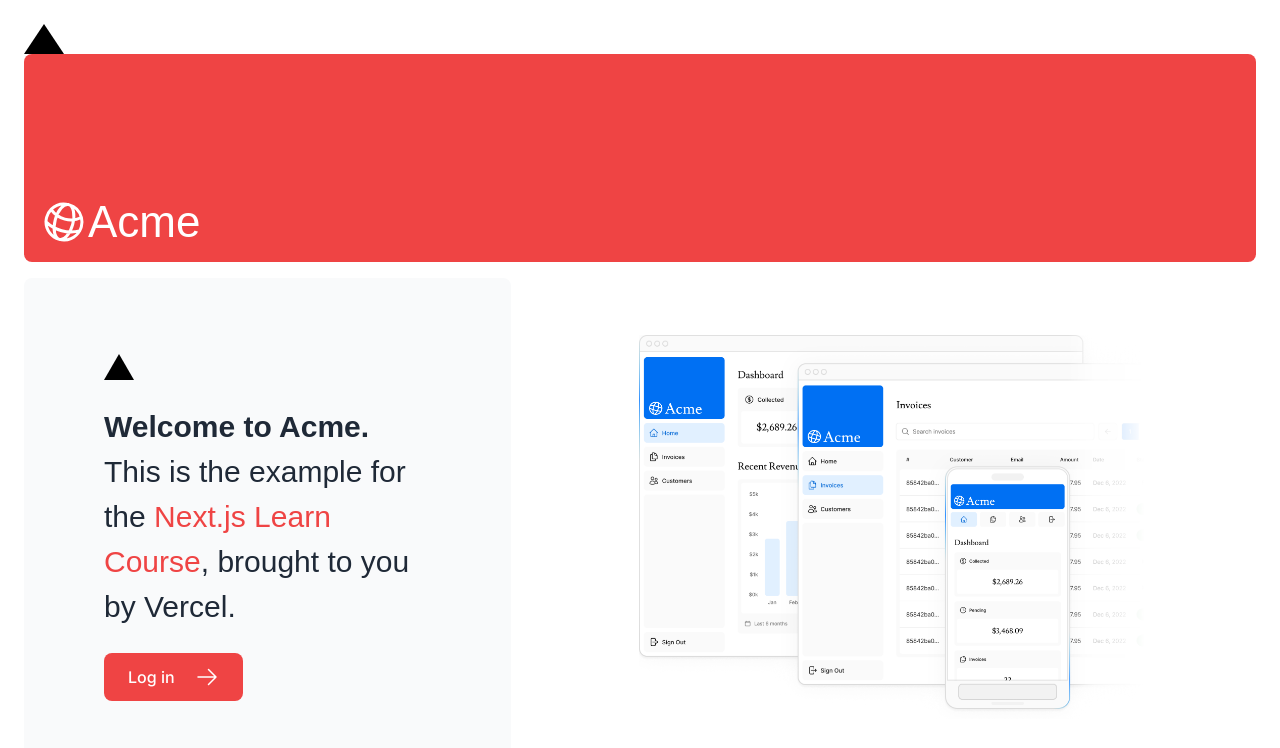
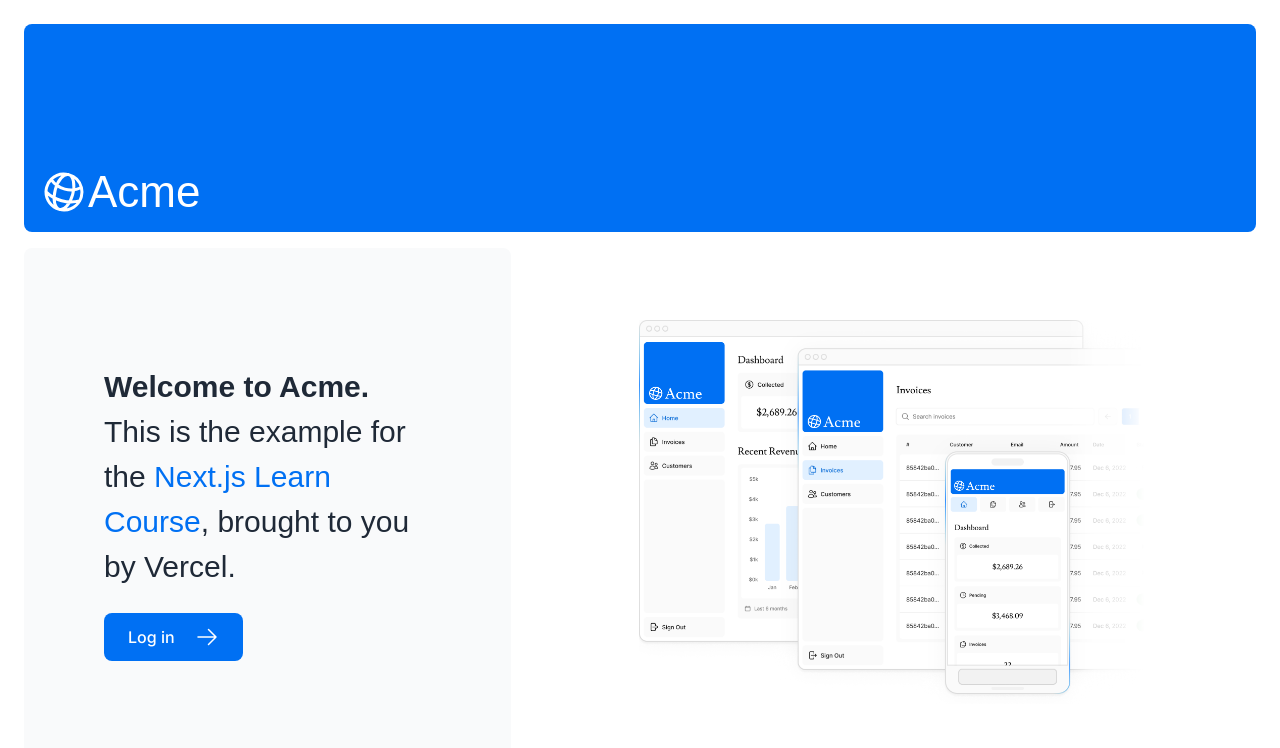
Before and after one commit to imaazkhalid/nextjs-dashboard, a Next.js app: page / in a window 1280 px wide. Shown: the top 748 px of the page. Built offline with nearby package versions, Linux system fonts and the light colour scheme; a web font is replaced by a local one.

Commit message:
Update page.tsx

```diff
--- a/app/page.tsx
+++ b/app/page.tsx
@@ -8,25 +8,21 @@
 export default function Page() {
   return (
     <main className="flex min-h-screen flex-col p-6">
-      <div className={styles.shape}></div>
-      <div className="flex h-20 shrink-0 items-end rounded-lg bg-red-500 p-4 md:h-52">
+      <div className="flex h-20 shrink-0 items-end rounded-lg bg-blue-500 p-4 md:h-52">
         {<AcmeLogo />}
       </div>
       <div className="mt-4 flex grow flex-col gap-4 md:flex-row">
         <div className="flex flex-col justify-center gap-6 rounded-lg bg-gray-50 px-6 py-10 md:w-2/5 md:px-20">
-          <div
-            className="relative w-0 h-0 border-l-[15px] border-r-[15px] border-b-[26px] border-l-transparent border-r-transparent border-b-black"
-          />
           <p className={`text-xl text-gray-800 md:text-3xl md:leading-normal ${lusitana.className}`}>
             <strong>Welcome to Acme.</strong> This is the example for the{' '}
-            <a href="https://nextjs.org/learn/" className="text-red-500">
+            <a href="https://nextjs.org/learn/" className="text-blue-500">
               Next.js Learn Course
             </a>
             , brought to you by Vercel.
           </p>
           <Link
             href="/login"
-            className="flex items-center gap-5 self-start rounded-lg bg-red-500 px-6 py-3 text-sm font-medium text-white transition-colors hover:bg-blue-400 md:text-base"
+            className="flex items-center gap-5 self-start rounded-lg bg-blue-500 px-6 py-3 text-sm font-medium text-white transition-colors hover:bg-blue-400 md:text-base"
           >
             <span>Log in</span> <ArrowRightIcon className="w-5 md:w-6" />
           </Link>
```
